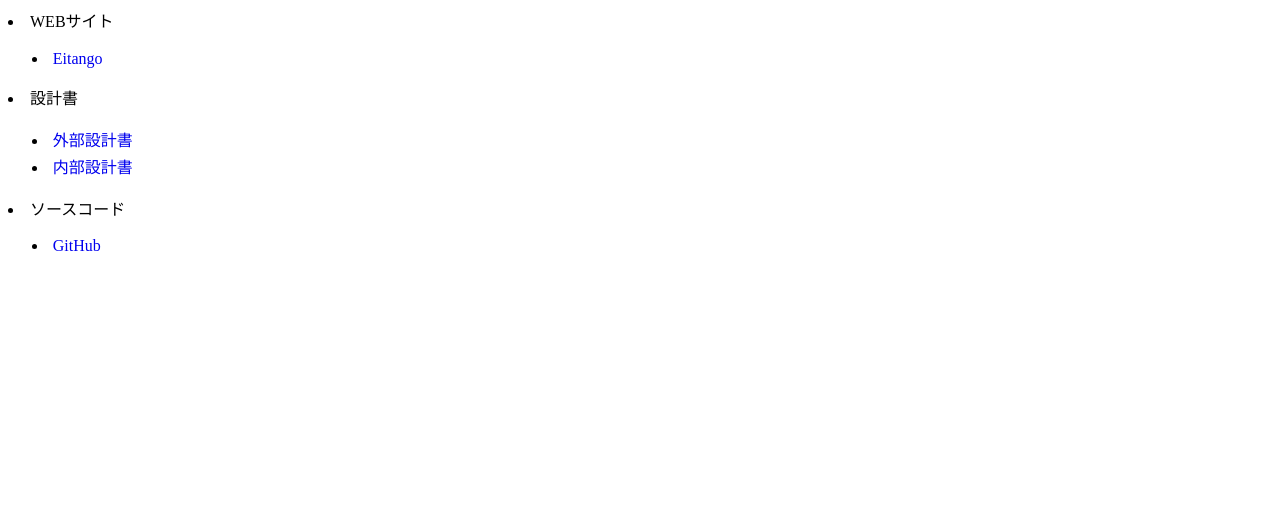
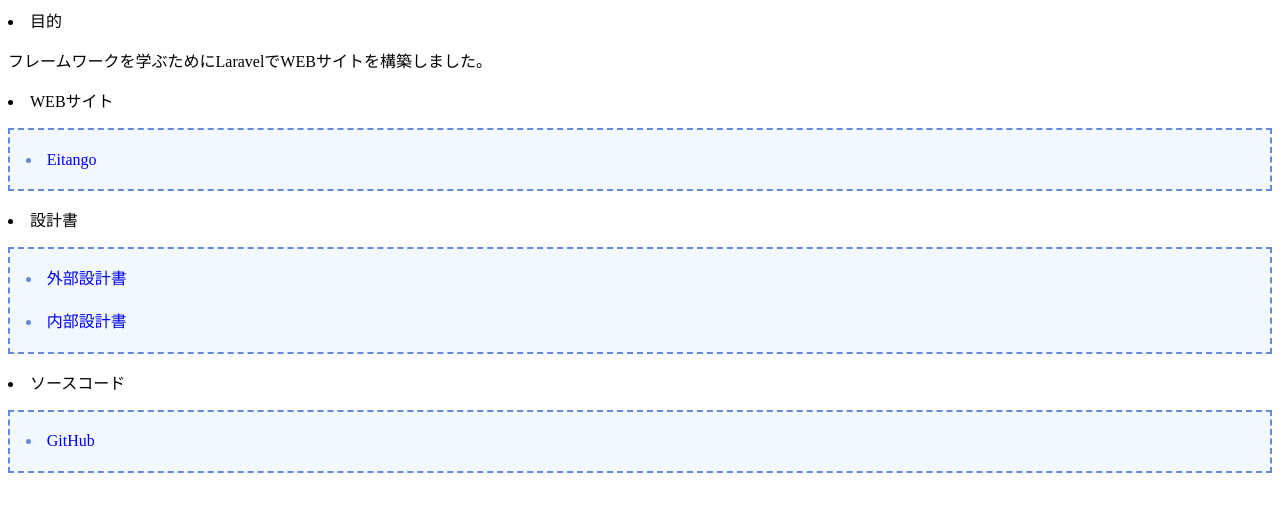
Before and after one commit to mynabe/mynabe.github.io, a plain HTML site: page index.html in a window 1280 px wide. Drawn offline with Linux system fonts and the light colour scheme.

Commit message:
デザイン変更

```diff
--- a/index.html
+++ b/index.html
@@ -11,8 +11,22 @@ background-color: #00BCD4;
 a {
 text-decoration: none;
 }
+ul, ol{
+  color: #668ad8;/*文字色*/
+  border: dashed 2px #668ad8;/*破線 太さ 色*/
+  background: #f1f8ff; /*背景色*/
+  padding: 0.5em 0.5em 0.5em 2em;
+}
+
+ul li, ol li {
+  line-height: 1.5;
+  padding: 0.5em 0;
+}
 </style>
 
+<li>目的
+    <p>フレームワークを学ぶためにLaravelでWEBサイトを構築しました。</p>
+</li>
 <li>WEBサイト
     <ul>
         <li>
```
